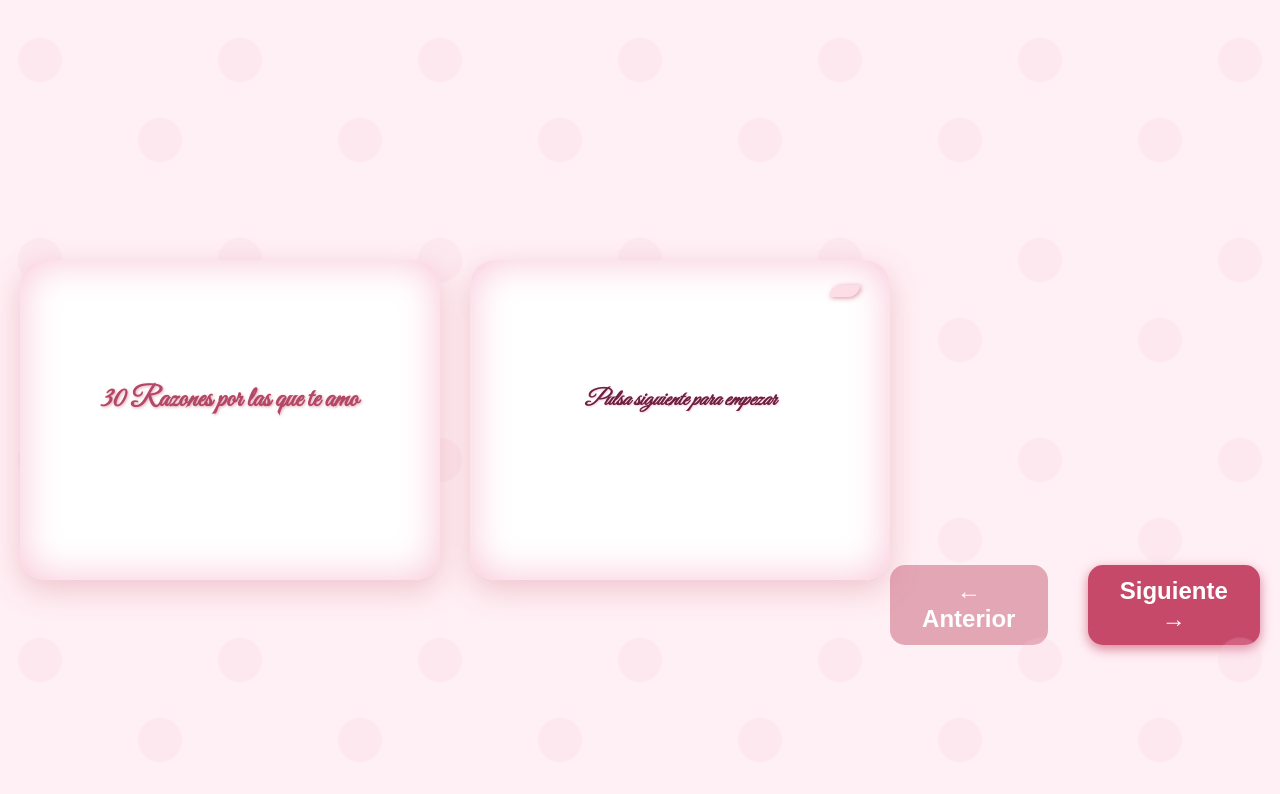
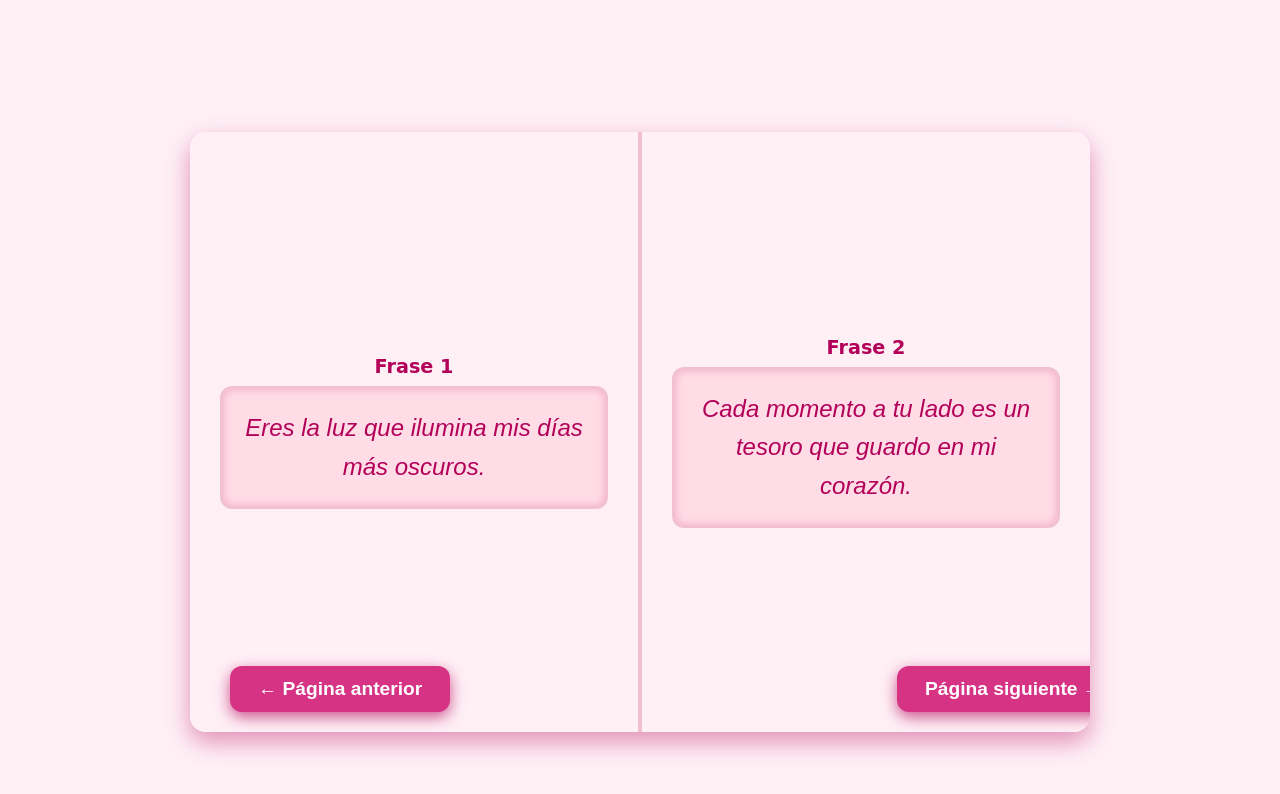
Before and after one commit to sergioevans2020/amor-dayara, a plain HTML site: page regalo3.html in a window 1280 px wide. Drawn offline with Linux system fonts and the light colour scheme.

Commit message:
Update regalo3.html

```diff
--- a/regalo3.html
+++ b/regalo3.html
@@ -3,315 +3,189 @@
 <head>
 <meta charset="UTF-8" />
 <meta name="viewport" content="width=device-width, initial-scale=1" />
-  <title>Regalo 3 - Libro de frases (doble página)</title>
-  <link href="https://fonts.googleapis.com/css2?family=Great+Vibes&family=Quicksand:wght@600&display=swap" rel="stylesheet" />
+<title>Regalo 3 - Libro de Frases Románticas</title>
 <style>
   body {
+    font-family: 'Quicksand', sans-serif;
+    background: #fff0f6;
     margin: 0;
-      background: #fff0f5; /* suave rosa lavanda */
-      font-family: 'Quicksand', sans-serif;
+    padding: 2rem;
+    color: #b30059;
     display: flex;
     justify-content: center;
     align-items: center;
-      height: 100vh;
+    min-height: 100vh;
+  }
+  .libro {
+    width: 90vw;
+    max-width: 900px;
+    height: 600px;
+    background: #fff;
+    border-radius: 16px;
+    box-shadow: 0 10px 25px rgba(179, 0, 89, 0.4);
+    display: flex;
     overflow: hidden;
-      user-select: none;
-      padding: 20px;
-      perspective: 1400px; /* para 3D */
+    position: relative;
   }
-
-    /* Fondo decorativo romántico sutil con CSS */
-    body::before {
-      content: "";
-      position: fixed;
-      top: 0; left: 0;
-      width: 100vw;
-      height: 100vh;
-      background:
-        radial-gradient(circle at 20% 30%, #f8c8dc33 10%, transparent 11%),
-        radial-gradient(circle at 80% 70%, #f8c8dc33 10%, transparent 11%);
-      background-repeat: repeat;
-      background-size: 200px 200px;
-      pointer-events: none;
-      z-index: 0;
-    }
-
-    .libro {
-      display: flex;
-      gap: 30px;
-      width: 880px; /* 2 páginas de 420px + gap */
-      height: 320px;
-      transform-style: preserve-3d;
-      position: relative;
-      z-index: 10;
-    }
-
   .pagina {
-      width: 420px;
-      height: 320px;
-      background: #fff;
-      border-radius: 25px;
-      box-shadow:
-        inset 0 0 40px #f9c4d7,
-        0 10px 30px rgba(204, 99, 118, 0.3);
-      padding: 30px 35px 40px 35px;
+    width: 50%;
+    padding: 40px 30px;
     box-sizing: border-box;
-      position: relative;
+    border-left: 2px solid #f2c1d1;
+    border-right: 2px solid #f2c1d1;
+    background: #fff0f6;
     display: flex;
     flex-direction: column;
     justify-content: center;
-      align-items: center;
-      font-size: 18px;
-      color: #962c4a;
-      user-select: text;
-      backface-visibility: hidden;
-      transform-origin: center center;
-      transition: transform 0.6s ease, opacity 0.6s ease;
+    text-align: center;
+    transition: transform 0.6s ease;
+    user-select: none;
+  }
+  .pagina.izquierda {
+    border-left: none;
+    border-radius: 16px 0 0 16px;
+  }
+  .pagina.derecha {
+    border-right: none;
+    border-radius: 0 16px 16px 0;
+  }
+  .numero-frase {
+    font-weight: 700;
+    font-size: 1.2rem;
+    margin-bottom: 0.5rem;
+    color: #b30059;
+    font-family: 'Great Vibes', cursive;
+  }
+  .texto-frase {
+    font-size: 1.5rem;
+    line-height: 1.6;
+    border: 3px solid #f2c1d1;
+    padding: 20px;
+    border-radius: 12px;
+    background: #ffdce6;
+    box-shadow: inset 0 0 8px #f2a8c7;
+    font-style: italic;
   }
 
-    /* Animaciones pasar página */
-    .pagina.pasando {
-      transform: rotateY(-90deg);
-      opacity: 0;
-    }
-    .pagina.volviendo {
-      transform: rotateY(0deg);
-      opacity: 1;
-    }
-
-    /* Para la página izquierda, girar el origen a la derecha para efecto más natural */
-    .pagina.izquierda {
-      transform-origin: right center;
-    }
-
-    /* Para la página derecha, origen a la izquierda */
-    .pagina.derecha {
-      transform-origin: left center;
-    }
-
-    /* Texto frase */
-    .frase-texto {
-      font-size: 22px;
-      font-style: italic;
-      font-weight: 600;
-      line-height: 1.4;
-      text-align: center;
-      max-width: 360px;
-      margin-bottom: 30px;
-      font-family: 'Great Vibes', cursive;
-      text-shadow: 1px 1px 2px #ffcde2;
-      color: #6b213f;
-      position: relative;
-    }
-
-    /* Número frase */
-    .numero-frase {
+  /* Botones */
+  .controles {
     position: absolute;
-      top: 25px;
-      right: 30px;
-      font-family: 'Quicksand', sans-serif;
-      font-weight: 700;
-      font-size: 28px;
-      color: #c7496a;
-      background: #fddde6;
-      padding: 6px 15px;
-      border-radius: 30px 0 30px 0;
-      box-shadow: 1px 1px 5px #c7496a99;
-      user-select: none;
-      letter-spacing: 0.06em;
-    }
-
-    /* Botones flechas */
-    .controles {
-      margin-top: 370px;
+    bottom: 20px;
+    width: 100%;
     display: flex;
-      justify-content: center;
-      gap: 40px;
-      user-select: none;
+    justify-content: space-between;
+    padding: 0 40px;
   }
   button {
-      background-color: #c7496a;
+    background-color: #d63384;
     border: none;
-      color: #fff;
+    border-radius: 12px;
+    padding: 12px 28px;
+    font-size: 1.2rem;
+    color: white;
     font-weight: 700;
-      font-size: 24px;
-      padding: 12px 20px;
-      border-radius: 15px;
     cursor: pointer;
-      box-shadow: 0 4px 12px #c7496aaa;
+    font-family: 'Quicksand', sans-serif;
+    box-shadow: 0 5px 15px #b30059aa;
     transition: background-color 0.3s ease;
     user-select: none;
   }
-    button:disabled {
-      background-color: #e3a6b5;
-      cursor: default;
-      box-shadow: none;
-    }
-    button:hover:not(:disabled) {
-      background-color: #9e3952;
-    }
-
-    /* Portada estilo especial */
-    .portada .frase-texto {
-      font-size: 28px;
-      font-style: normal;
-      font-weight: 700;
-      color: #b34766;
-      text-shadow: 1px 1px 3px #e0a9b6;
-    }
-    .portada .numero-frase {
-      display: none;
+  button:hover {
+    background-color: #b30059;
   }
 
 </style>
 </head>
 <body>
 
-  <main class="libro" aria-label="Libro digital de frases románticas">
-    <section class="pagina izquierda volviendo portada" role="region" aria-live="polite" aria-atomic="true" id="paginaIzquierda">
-      <div class="numero-frase" id="numeroFraseIzq"></div>
-      <div class="frase-texto" id="textoFraseIzq">30 Razones por las que te amo</div>
-    </section>
+<div class="libro" aria-label="Libro digital de frases románticas" role="region">
+  <div class="pagina izquierda" id="paginaIzq" aria-live="polite" aria-atomic="true" aria-relevant="additions"></div>
+  <div class="pagina derecha" id="paginaDer" aria-live="polite" aria-atomic="true" aria-relevant="additions"></div>
 
-    <section class="pagina derecha volviendo" role="region" aria-live="polite" aria-atomic="true" id="paginaDerecha">
-      <div class="numero-frase" id="numeroFraseDer"></div>
-      <div class="frase-texto" id="textoFraseDer">Pulsa siguiente para empezar</div>
-    </section>
-  </main>
-
-  <nav class="controles" aria-label="Controles de navegación del libro">
-    <button id="prev" aria-label="Página anterior" disabled>&larr; Anterior</button>
-    <button id="next" aria-label="Página siguiente">Siguiente &rarr;</button>
-  </nav>
+  <div class="controles">
+    <button id="btnAnterior" aria-label="Página anterior">← Página anterior</button>
+    <button id="btnSiguiente" aria-label="Página siguiente">Página siguiente →</button>
+  </div>
+</div>
 
 <script>
   const frases = [
-      "Cada día a tu lado es un capítulo maravilloso de nuestra historia.",
-      "Eres el latido que da vida a mi corazón.",
-      "Contigo, cada momento es eterno y lleno de amor.",
-      "Tu sonrisa ilumina mis días más oscuros.",
-      "Nuestro amor es el libro más hermoso que he leído.",
-      "En tus brazos encuentro mi lugar favorito.",
-      "Cada palabra tuya es poesía para mi alma.",
-      "Gracias por ser mi compañera y mi mejor amiga.",
-      "Amarte es la aventura más dulce de mi vida.",
-      "Juntos escribimos el mejor cuento de amor.",
-      "Tu voz es la melodía que calma mis tormentas.",
-      "No hay distancia que pueda apagar este fuego que siento por ti.",
-      "Eres mi inspiración y mi refugio seguro.",
-      "A tu lado, el tiempo se detiene para que vivamos el presente.",
-      "Mi corazón late con más fuerza cuando pienso en ti.",
-      "Nuestro amor es un viaje sin final, lleno de magia y sueños.",
-      "Cada beso tuyo es un capítulo inolvidable.",
-      "Contigo aprendí que el verdadero amor es paciente y eterno.",
-      "Eres la razón de mis sonrisas y mis suspiros.",
-      "En tus ojos encuentro la paz que siempre busqué.",
-      "Tu amor me hace querer ser mejor cada día.",
-      "Eres el sol que ilumina mi mundo gris.",
-      "Juntos construimos un castillo de sueños y esperanzas.",
-      "Eres mi cuento favorito, el que siempre quiero leer.",
+    "Eres la luz que ilumina mis días más oscuros.",
+    "Cada momento a tu lado es un tesoro que guardo en mi corazón.",
+    "Tu sonrisa es la melodía que alegra mi alma.",
+    "En tus ojos encuentro mi hogar.",
+    "Amarte es la aventura más dulce que he vivido.",
+    "Eres el latido constante de mi corazón.",
+    "Contigo aprendí el verdadero significado del amor.",
+    "Tu voz es el susurro que calma todas mis tormentas.",
+    "Cada día contigo es un capítulo hermoso en nuestra historia.",
+    "Eres mi inspiración y mi fuerza para seguir adelante.",
+    "Nuestro amor es un viaje sin fin lleno de magia.",
+    "Gracias por ser mi refugio en los momentos difíciles.",
+    "Eres mi sol en días nublados.",
+    "Tus abrazos son el lugar donde encuentro paz.",
+    "El amor que siento por ti crece con cada amanecer.",
+    "Eres mi sueño hecho realidad.",
     "Cada instante contigo es un regalo del destino.",
-      "Nuestro amor es un poema que escribimos sin palabras.",
-      "Eres la melodía que alegra mi corazón cansado.",
-      "A tu lado, la vida tiene un color más brillante.",
-      "Eres mi todo, mi ahora y mi siempre.",
-      "Gracias por llenar mi vida de amor y felicidad."
+    "Nuestro amor es la poesía que escribe el universo.",
+    "Eres mi compañero de vida y mi mejor amigo.",
+    "Tu amor es la melodía que quiero escuchar siempre.",
+    "En tus brazos encontré mi lugar en el mundo.",
+    "Eres la razón por la que sonrío sin motivo.",
+    "Amarte es mi alegría y mi paz.",
+    "Tu amor es el motor que mueve mi corazón.",
+    "Juntos somos invencibles y eternos.",
+    "Eres el sueño que nunca quiero despertar.",
+    "Cada beso tuyo es una promesa de amor eterno.",
+    "Tu amor ilumina mi camino cada día.",
+    "Eres el regalo más hermoso que la vida me ha dado.",
+    "Contigo, todo es posible y maravilloso."
   ];
 
-    // índice para las páginas dobles (portada es 0 izquierda y 0 derecha)
-    // frases comienzan en la derecha página 1 (índice 1 en el arreglo)
-    // página izquierda muestra frases pares (índice par), derecha las impares (índice impar)
-    let paginaActual = 0; // Contamos en pares, portada = 0
+  let paginaActual = 0; // mostrará frases en pares (dos páginas)
 
-    const paginaIzquierda = document.getElementById('paginaIzquierda');
-    const paginaDerecha = document.getElementById('paginaDerecha');
+  const paginaIzq = document.getElementById('paginaIzq');
+  const paginaDer = document.getElementById('paginaDer');
+  const btnAnterior = document.getElementById('btnAnterior');
+  const btnSiguiente = document.getElementById('btnSiguiente');
 
-    const textoFraseIzq = document.getElementById('textoFraseIzq');
-    const textoFraseDer = document.getElementById('textoFraseDer');
+  function mostrarPaginas() {
+    // Mostrar la frase par en página izquierda y la impar en derecha (si existe)
+    const fraseIzq = frases[paginaActual];
+    const fraseDer = frases[paginaActual + 1];
 
-    const numeroFraseIzq = document.getElementById('numeroFraseIzq');
-    const numeroFraseDer = document.getElementById('numeroFraseDer');
-
-    const btnPrev = document.getElementById('prev');
-    const btnNext = document.getElementById('next');
-
-    let animando = false;
-
-    function mostrarPaginas(indice) {
-      animando = true;
-
-      // Animar páginas (salida)
-      paginaIzquierda.classList.add('pasando');
-      paginaDerecha.classList.add('pasando');
-
-      // Después del tiempo de la animación (600ms), cambiar texto y animar entrada
-      setTimeout(() => {
-        // Página izquierda (frase par)
-        if (indice === 0) {
-          textoFraseIzq.textContent = "30 Razones por las que te amo";
-          numeroFraseIzq.textContent = "";
-          paginaIzquierda.classList.add('portada');
+    if(fraseIzq) {
+      paginaIzq.innerHTML = `<div class="numero-frase">Frase ${paginaActual + 1}</div><div class="texto-frase">${fraseIzq}</div>`;
     } else {
-          paginaIzquierda.classList.remove('portada');
-          const idxIzq = (indice * 2) - 2; // Índice en frases para página izquierda
-          if (idxIzq >= 0 && idxIzq < frases.length) {
-            textoFraseIzq.textContent = frases[idxIzq];
-            numeroFraseIzq.textContent = `Frase ${idxIzq + 1}`;
+      paginaIzq.innerHTML = '';
+    }
+    if(fraseDer) {
+      paginaDer.innerHTML = `<div class="numero-frase">Frase ${paginaActual + 2}</div><div class="texto-frase">${fraseDer}</div>`;
     } else {
-            textoFraseIzq.textContent = "";
-            numeroFraseIzq.textContent = "";
-          }
+      paginaDer.innerHTML = '';
     }
 
-        // Página derecha (frase impar)
-        const idxDer = (indice * 2) - 1; // Índice en frases para página derecha
-        if (indice === 0) {
-          textoFraseDer.textContent = "Pulsa siguiente para empezar";
-          numeroFraseDer.textContent = "";
-        } else if (idxDer >= 0 && idxDer < frases.length) {
-          textoFraseDer.textContent = frases[idxDer];
-          numeroFraseDer.textContent = `Frase ${idxDer + 1}`;
-        } else {
-          textoFraseDer.textContent = "";
-          numeroFraseDer.textContent = "";
+    // Deshabilitar botones cuando no haya más páginas
+    btnAnterior.disabled = paginaActual === 0;
+    btnSiguiente.disabled = paginaActual >= frases.length - 2;
   }
 
-        // Animar páginas (entrada)
-        paginaIzquierda.classList.remove('pasando');
-        paginaDerecha.classList.remove('pasando');
-
-        paginaIzquierda.classList.add('volviendo');
-        paginaDerecha.classList.add('volviendo');
-
-        animando = false;
-
-        actualizarBotones();
-      }, 600);
-    }
-
-    function actualizarBotones() {
-      btnPrev.disabled = paginaActual === 0;
-      // Máximo índice para la derecha:
-      // Cada índice representa 2 frases, max: ceil(frases.length / 2)
-      btnNext.disabled = paginaActual >= Math.ceil(frases.length / 2);
-    }
-
-    btnPrev.addEventListener('click', () => {
-      if (paginaActual > 0 && !animando) {
-        paginaActual--;
-        mostrarPaginas(paginaActual);
+  btnAnterior.addEventListener('click', () => {
+    if(paginaActual > 0) {
+      paginaActual -= 2;
+      mostrarPaginas();
     }
   });
 
-    btnNext.addEventListener('click', () => {
-      if (paginaActual < Math.ceil(frases.length / 2) && !animando) {
-        paginaActual++;
-        mostrarPaginas(paginaActual);
+  btnSiguiente.addEventListener('click', () => {
+    if(paginaActual < frases.length - 2) {
+      paginaActual += 2;
+      mostrarPaginas();
     }
   });
 
-    // Mostrar portada al cargar
-    mostrarPaginas(0);
+  mostrarPaginas();
 </script>
+
 </body>
 </html>
```
Lines whose indentation alone changed are shown as unchanged.
